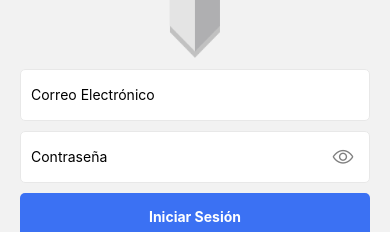
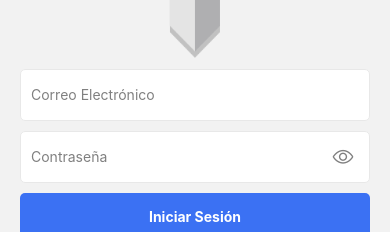
Before and after one commit to Rapa0/recetasapp-frontend, a React Native app: screen /SignIn in a window 390 px wide. Shown: the part 311-543 px from the top of the page. Built offline with nearby package versions, Linux system fonts and the light colour scheme.

Commit message:
ajustexd

```diff
--- a/src/components/CustomInput.js
+++ b/src/components/CustomInput.js
@@ -2,17 +2,24 @@ import React, {useState} from 'react';
 import {View, TextInput, StyleSheet, Pressable} from 'react-native';
 import Icon from 'react-native-vector-icons/Ionicons';
 
-const CustomInput = ({value, setValue, placeholder, secureTextEntry}) => {
+const CustomInput = ({value, setValue, placeholder, secureTextEntry, multiline, keyboardType, customStyles}) => {
   const [isPasswordVisible, setIsPasswordVisible] = useState(!secureTextEntry);
 
   return (
-    <View style={styles.container}>
+    <View style={[styles.container, customStyles]}>
       <TextInput
         value={value}
         onChangeText={setValue}
         placeholder={placeholder}
         style={styles.input}
         secureTextEntry={!isPasswordVisible}
+
+        // 👇 LA SOLUCIÓN: Añadir esta línea asegura que el placeholder sea visible.
+        placeholderTextColor="gray"
+
+        // <-- He añadido estas para que tu componente sea más versátil -->
+        multiline={multiline}
+        keyboardType={keyboardType || 'default'}
       />
       {secureTextEntry && (
         <Pressable onPress={() => setIsPasswordVisible(!isPasswordVisible)}>
@@ -42,7 +49,8 @@ const styles = StyleSheet.create({
   },
   input: {
     flex: 1,
-    height: 50,
+    minHeight: 50,
+    paddingVertical: 10,
   },
   icon: {
     padding: 5,
```
Also changed, not shown: 3 other files (tests, documents, lock files or other folders).
